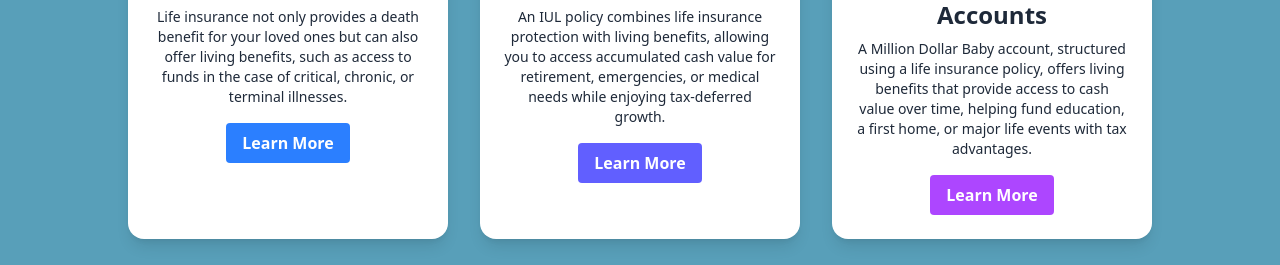
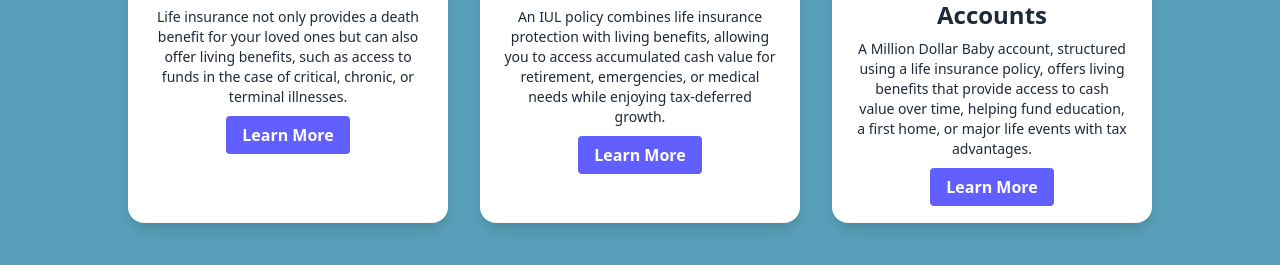
Before and after one commit to onseriocodes/texastitanleadership, a React (Vite) app: page / in a window 1280 px wide. Shown: the part 2751-3016 px from the top of the page. Built offline with nearby package versions, Linux system fonts and the light colour scheme; a web font is replaced by a local one.

Commit message:
homepage card links to svcs

```diff
--- a/src/components/Section3.jsx
+++ b/src/components/Section3.jsx
@@ -1,4 +1,5 @@
 import React from "react";
+import { NavLink } from "react-router-dom";
 
 const Section3 = () => {
   return (
@@ -18,9 +19,12 @@ const Section3 = () => {
                 ones but can also offer living benefits, such as access to funds
                 in the case of critical, chronic, or terminal illnesses.
               </p>
-              <button className="bg-blue-500 hover:bg-blue-600 text-white font-semibold py-2 px-4 rounded">
+              <NavLink
+                to="/ourservices#lb"
+                className="bg-indigo-500 hover:bg-indigo-600 text-white font-semibold py-2 px-4 rounded"
+              >
                 Learn More
-              </button>
+              </NavLink>
             </div>
 
             <div className="bg-white text-gray-800 rounded-2xl shadow-lg p-6 transition-transform transform hover:scale-105">
@@ -31,9 +35,12 @@ const Section3 = () => {
                 retirement, emergencies, or medical needs while enjoying
                 tax-deferred growth.
               </p>
-              <button className="bg-indigo-500 hover:bg-indigo-600 text-white font-semibold py-2 px-4 rounded">
+              <NavLink
+                to="/ourservices#iul"
+                className="bg-indigo-500 hover:bg-indigo-600 text-white font-semibold py-2 px-4 rounded"
+              >
                 Learn More
-              </button>
+              </NavLink>{" "}
             </div>
 
             <div className="bg-white text-gray-800 rounded-2xl shadow-lg p-6 transition-transform transform hover:scale-105">
@@ -46,9 +53,12 @@ const Section3 = () => {
                 over time, helping fund education, a first home, or major life
                 events with tax advantages.
               </p>
-              <button className="bg-purple-500 hover:bg-purple-600 text-white font-semibold py-2 px-4 rounded">
+              <NavLink
+                to="/ourservices#mdb"
+                className="bg-indigo-500 hover:bg-indigo-600 text-white font-semibold py-2 px-4 rounded"
+              >
                 Learn More
-              </button>
+              </NavLink>
             </div>
           </div>
         </div>
```
